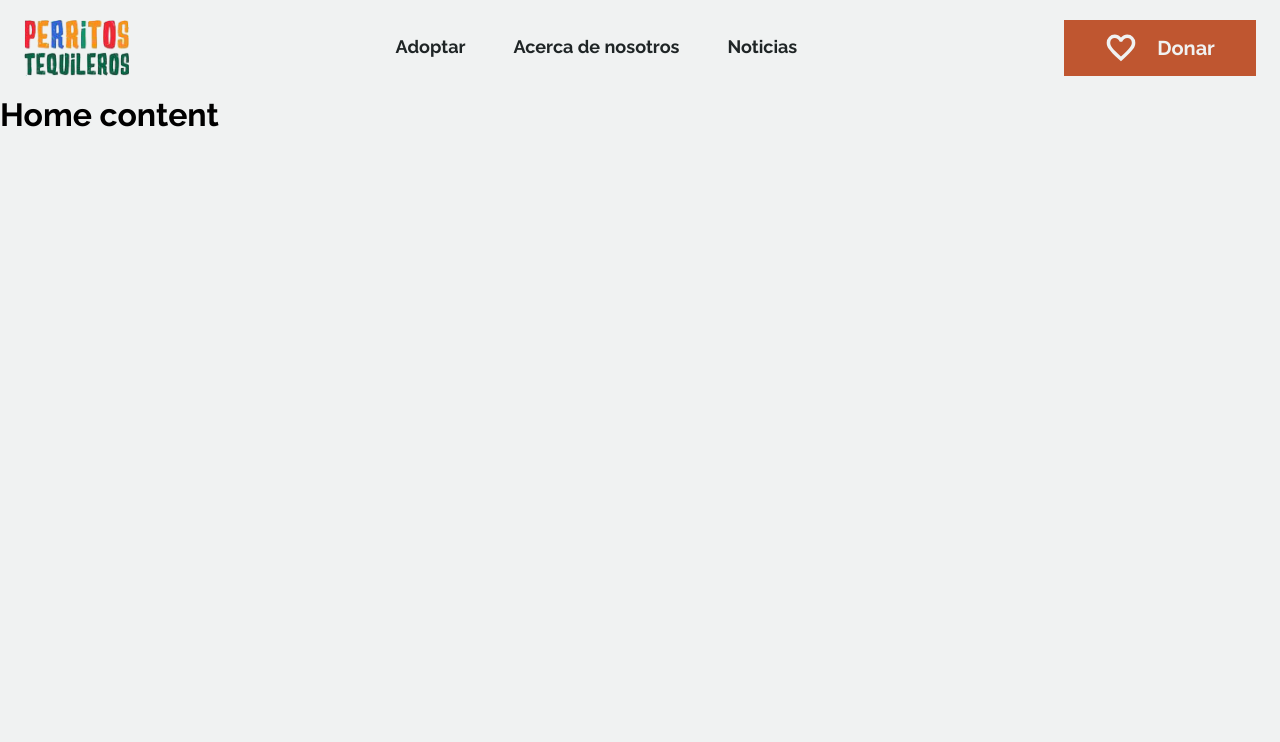
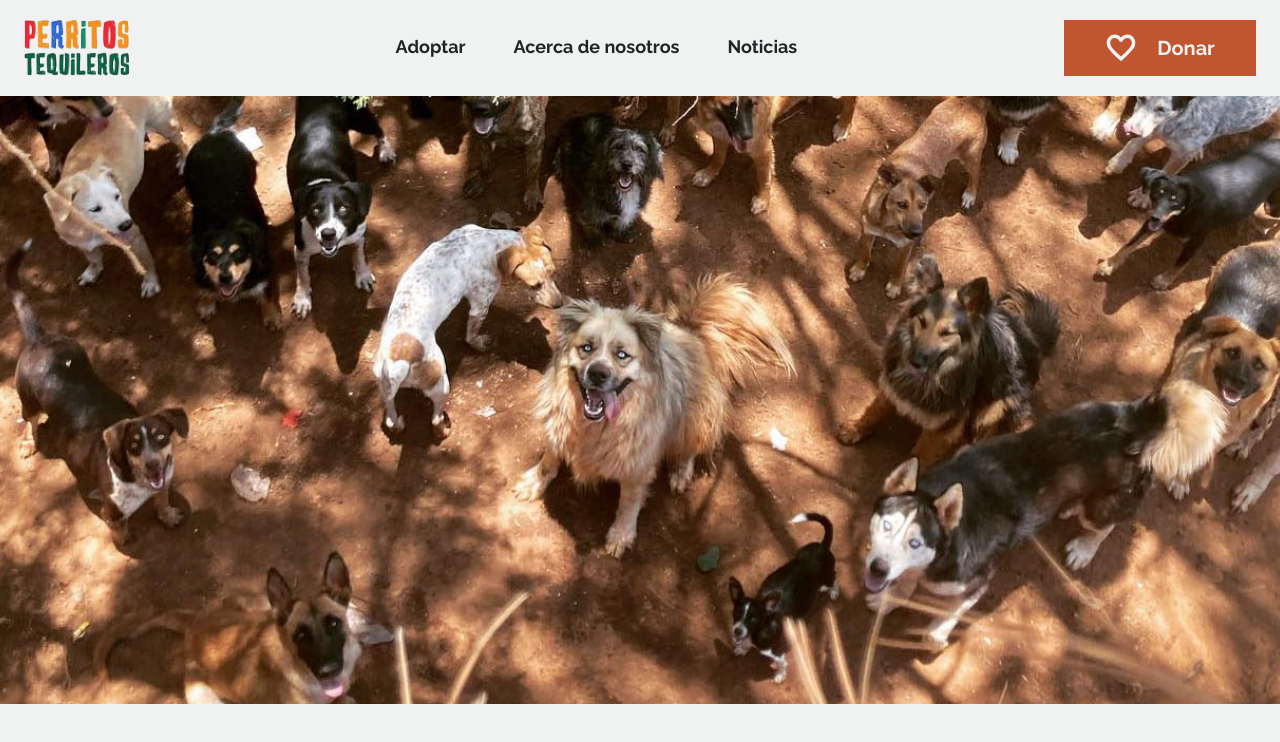
Before and after one commit to cervantesdeveloper/perritosTequileros, a React (Vite) app: page / in a window 1280 px wide. Shown: the top 742 px of the page. Built offline with nearby package versions, Linux system fonts and the light colour scheme.

Commit message:
I've created the hero component

```diff
--- a/pages/Home.jsx
+++ /dev/null
@@ -1,5 +0,0 @@
-export default function Home(){
-    return (
-        <h1>Home content</h1>
-    )
-}
--- a/src/App.css
+++ b/src/App.css
@@ -161,6 +161,40 @@ a{
 
 /*Header end*/
 
+/*hero estart*/
+.hero{
+  position: relative;
+  height: calc(100vh - var(--header-height) );
+  overflow: hidden;
+}
+
+.hero > img{
+  position: absolute;
+  left: 50%;
+  transform: translateX(-50%);
+  height: 100%;
+  object-fit: cover;
+}
+
+.hero a{
+  position: absolute;
+  left: 50%;
+  transform: translateX(-50%);
+  bottom: 3rem;
+}
+@media (min-width: 1024px) {
+  .hero{
+    height: calc(100vh - (var(--header-height) * 2));
+  }
+
+  .hero > img{
+    width: 100%;
+  }
+
+}
+/*hero end*/
+
+/*nav mobil estart*/
 .navMobil{
   position: fixed;
   z-index: 90;
@@ -191,3 +225,6 @@ a{
 .navMobil.navOpen{
   transform: translateX(0);
 }
+
+
+/*nav mobil end*/
--- a/src/components/ButtonDonate.jsx
+++ b/src/components/ButtonDonate.jsx
@@ -4,7 +4,6 @@ import heart from "../assets/heart.svg"
 export default function ButtonDonate(){
     return(
         <Link to="donate">
-
             <div className="btn-cta">
                 <img src={heart}></img>
                 Donar
--- /dev/null
+++ b/src/components/Hero.jsx
@@ -0,0 +1,24 @@
+import PropTypes from "prop-types";
+import { useContext } from "react";
+
+import DeviceContext from "../context/DeviceContext";
+
+import ButtonDonate from "./ButtonDonate";
+
+export default function Hero({image, alt}){
+    const {isMobil} = useContext(DeviceContext);
+
+    return(
+        <div className="hero">
+
+            <img src={`./src/assets/hero_${image}.jpg`} alt={alt}/>
+
+            {isMobil && <ButtonDonate />}
+        </div>
+    )
+}
+
+Hero.propTypes = {
+    image: PropTypes.string,
+    alt: PropTypes.string
+}
--- a/src/context/DeviceContext.jsx
+++ b/src/context/DeviceContext.jsx
@@ -4,7 +4,7 @@ const DeviceContext = createContext();
 
 // eslint-disable-next-line react/prop-types
 const DeviceProvider = ({children})=>{
-    let breakpoint = window.matchMedia("(max-width: 767px)");
+    let breakpoint = window.matchMedia("(max-width: 1023px)");
 
     const [isMobil, setIsMobil] = useState(breakpoint.matches);
 
--- /dev/null
+++ b/src/pages/Home.jsx
@@ -0,0 +1,7 @@
+import Hero from "../components/Hero"
+
+export default function Home(){
+    return (
+        <Hero image="home" alt="Solo cientos de perros felices" />
+    )
+}
```
Also changed, not shown: src/App.jsx (+8 -7 lines), src/assets/hero_home-mobile.jpg (added), src/assets/hero_home.jpg (added), src/pages/About.jsx (renamed from pages/About.jsx), src/pages/Adopt.jsx (renamed from pages/Adopt.jsx), src/pages/News.jsx (renamed from pages/News.jsx), src/pages/Paypal.jsx (renamed from pages/Paypal.jsx).
